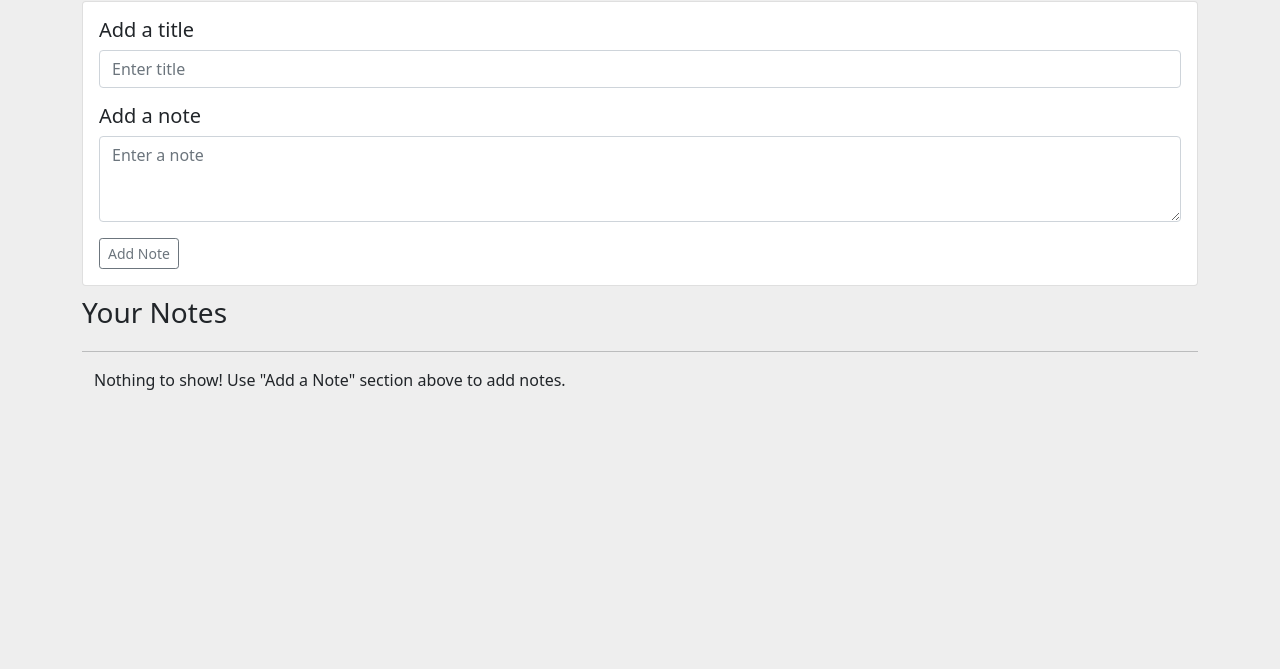
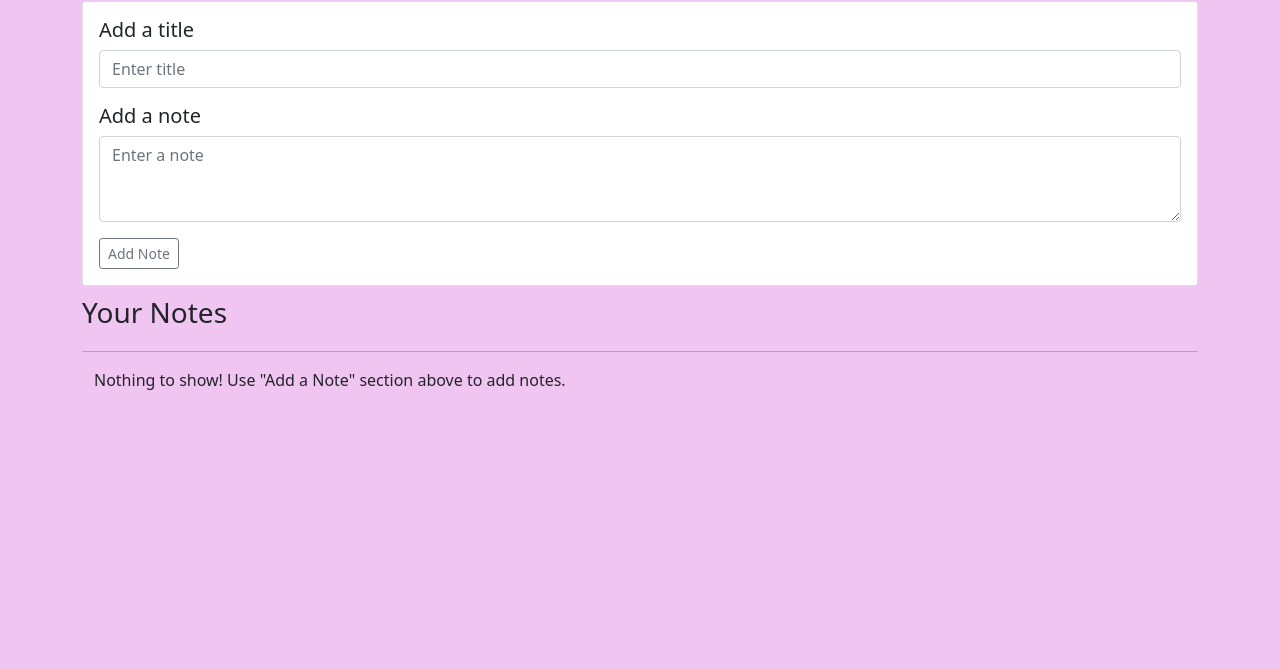
Before and after one commit to Vish-07/NoteApp, a plain HTML site: page index.html in a window 1280 px wide. Shown: the part 131-800 px from the top of the page. Drawn offline with nearby package versions, Linux system fonts and the light colour scheme.

Commit message:
first PR

```diff
--- a/index.html
+++ b/index.html
@@ -10,7 +10,7 @@
         integrity="sha384-eOJMYsd53ii+scO/bJGFsiCZc+5NDVN2yr8+0RDqr0Ql0h+rP48ckxlpbzKgwra6" crossorigin="anonymous">
 </head>
 
-<body style="background-color: #eeeeee;">
+<body style="background-color: rgb(241, 197, 241);">
     <nav class="navbar navbar-expand-lg navbar-dark bg-dark">
         <div class="container-fluid">
             <a class="navbar-brand" href="#">Magic Notes</a>
```
